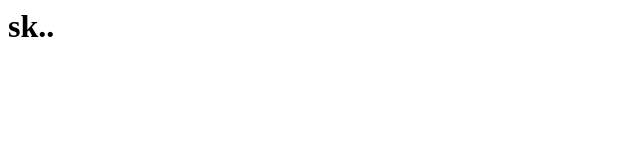
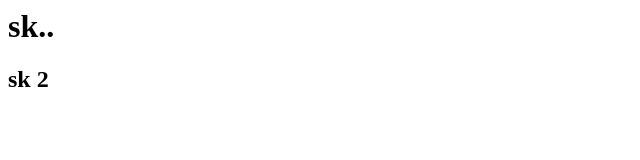
Before and after one commit to SrikeshK/git-2, a plain HTML site: page index.html in a window 1280 px wide. Shown: the full height of the page, 0-640 px from the left. Drawn offline with Linux system fonts and the light colour scheme.

Commit message:
Update index.html

```diff
--- a/index.html
+++ b/index.html
@@ -8,5 +8,8 @@
     <h1>
         sk..
     </h1>
+    <h2>
+        sk 2
+    </h2>
 </body>
 </html>
```
